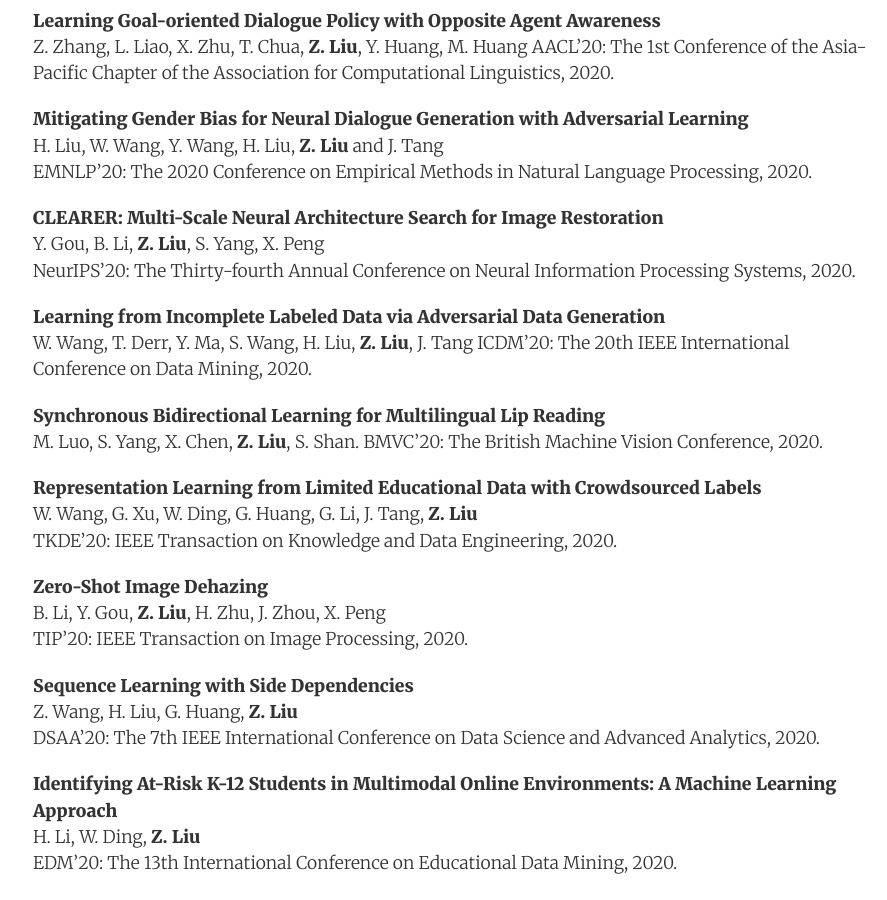
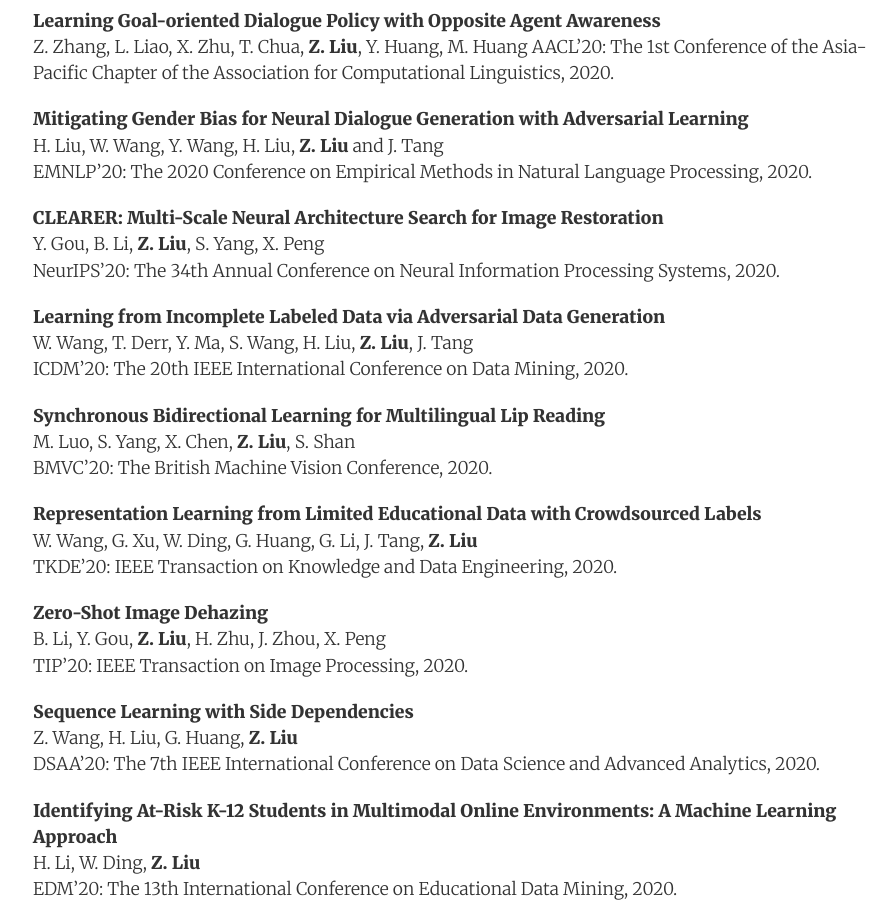
Before and after one commit to zitaoliu/zitaoliu.github.io, a Jekyll site: the page built from index.html, in a window 1280 px wide and 900 px high, scrolled down 711 px. Shown: the whole window, without its empty margins (187-1074 px from the left). Built offline with Jekyll 4.4.1, drawn with Linux system fonts in a browser that asks for light colours; nearby versions of some CDN libraries.

Commit message:
fix space issue

```diff
--- a/_includes/index_content.md
+++ b/_includes/index_content.md
@@ -31,14 +31,14 @@
 
 **CLEARER: Multi-Scale Neural Architecture Search for Image Restoration**
 Y. Gou, B. Li, **Z. Liu**, S. Yang, X. Peng
-NeurIPS'20: The Thirty-fourth Annual Conference on Neural Information Processing Systems, 2020.
+NeurIPS'20: The 34th Annual Conference on Neural Information Processing Systems, 2020.
 
 **Learning from Incomplete Labeled Data via Adversarial Data Generation**
 W. Wang, T. Derr, Y. Ma, S. Wang, H. Liu, **Z. Liu**, J. Tang
 ICDM'20: The 20th IEEE International Conference on Data Mining, 2020.
 
 **Synchronous Bidirectional Learning for Multilingual Lip Reading**
-M. Luo, S. Yang, X. Chen, **Z. Liu**, S. Shan.
+M. Luo, S. Yang, X. Chen, **Z. Liu**, S. Shan
 BMVC'20: The British Machine Vision Conference, 2020.
 
 **Representation Learning from Limited Educational Data with Crowdsourced Labels**
```
